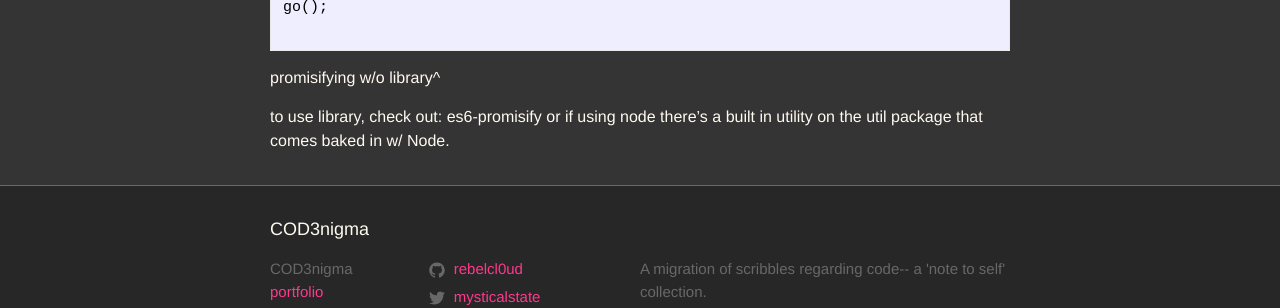
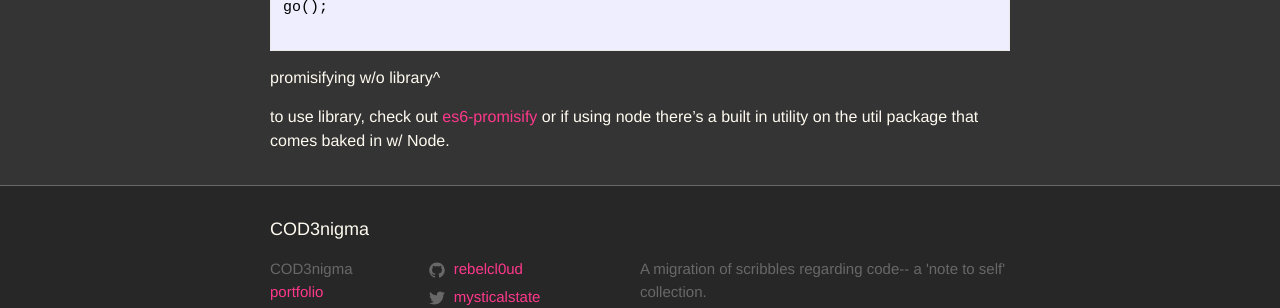
Before and after one commit to rebelcl0ud/blog, a Jekyll site: the page built from _posts/2018-05-16-[45]-es6-status-async-await-flow-control.markdown, in a window 1280 px wide and 900 px high, scrolled down 10454 px. Shown: the part 532-840 px from the top of the window. Built offline with Jekyll 4.4.1, drawn with Linux system fonts in a browser that asks for light colours; part of the change alters nothing that is shown.

````diff
--- a/_posts/2018-05-16-[45]-es6-status-async-await-flow-control.markdown
+++ b/_posts/2018-05-16-[45]-es6-status-async-await-flow-control.markdown
@@ -471,4 +471,4 @@ go();
 ```
 promisifying w/o library^
 
-to use library, check out: es6-promisify or if using node there's a built in utility on the util package that comes baked in w/ Node.
+to use library, check out [es6-promisify](https://github.com/digitaldesignlabs/es6-promisify) or if using node there's a built in utility on the util package that comes baked in w/ Node.
````
